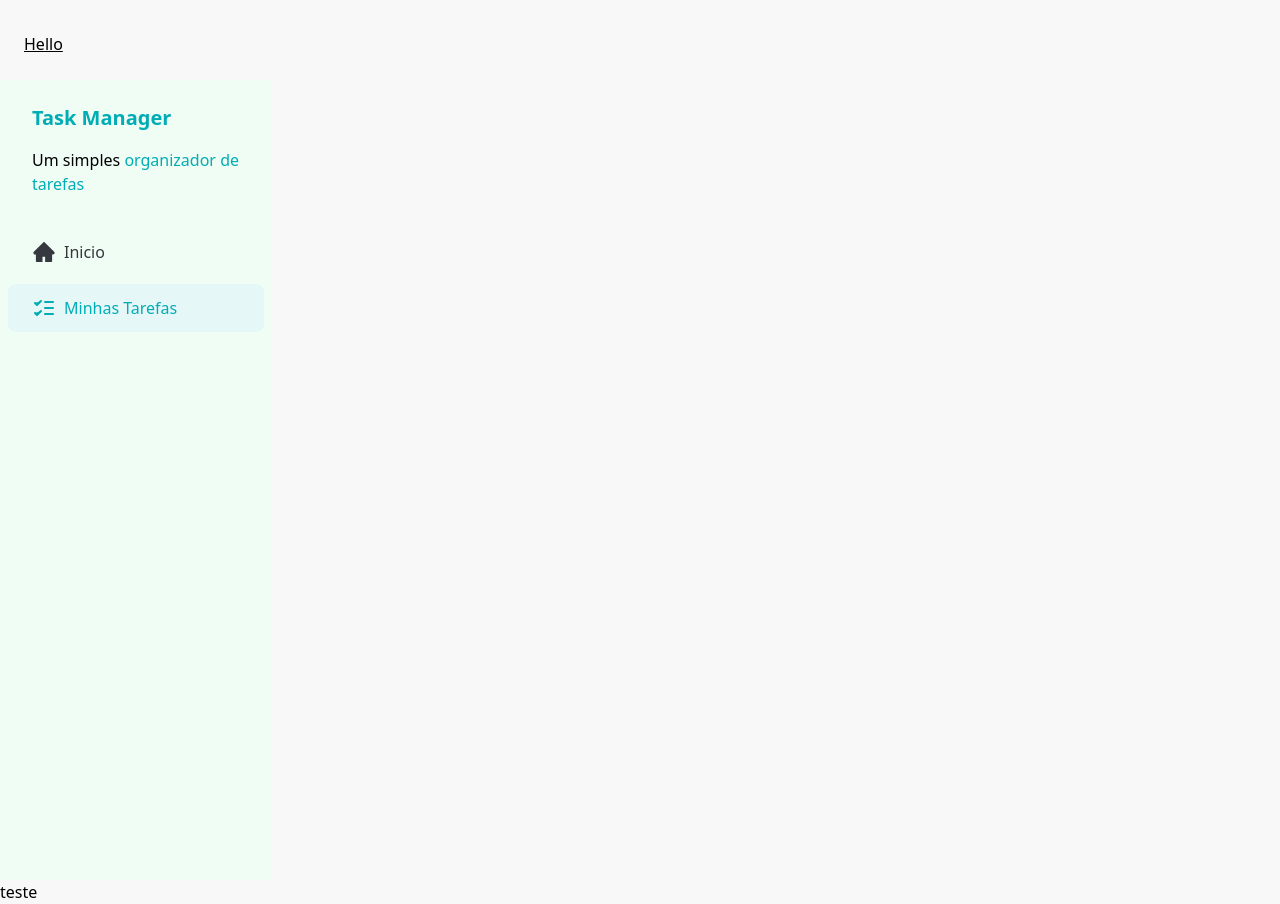
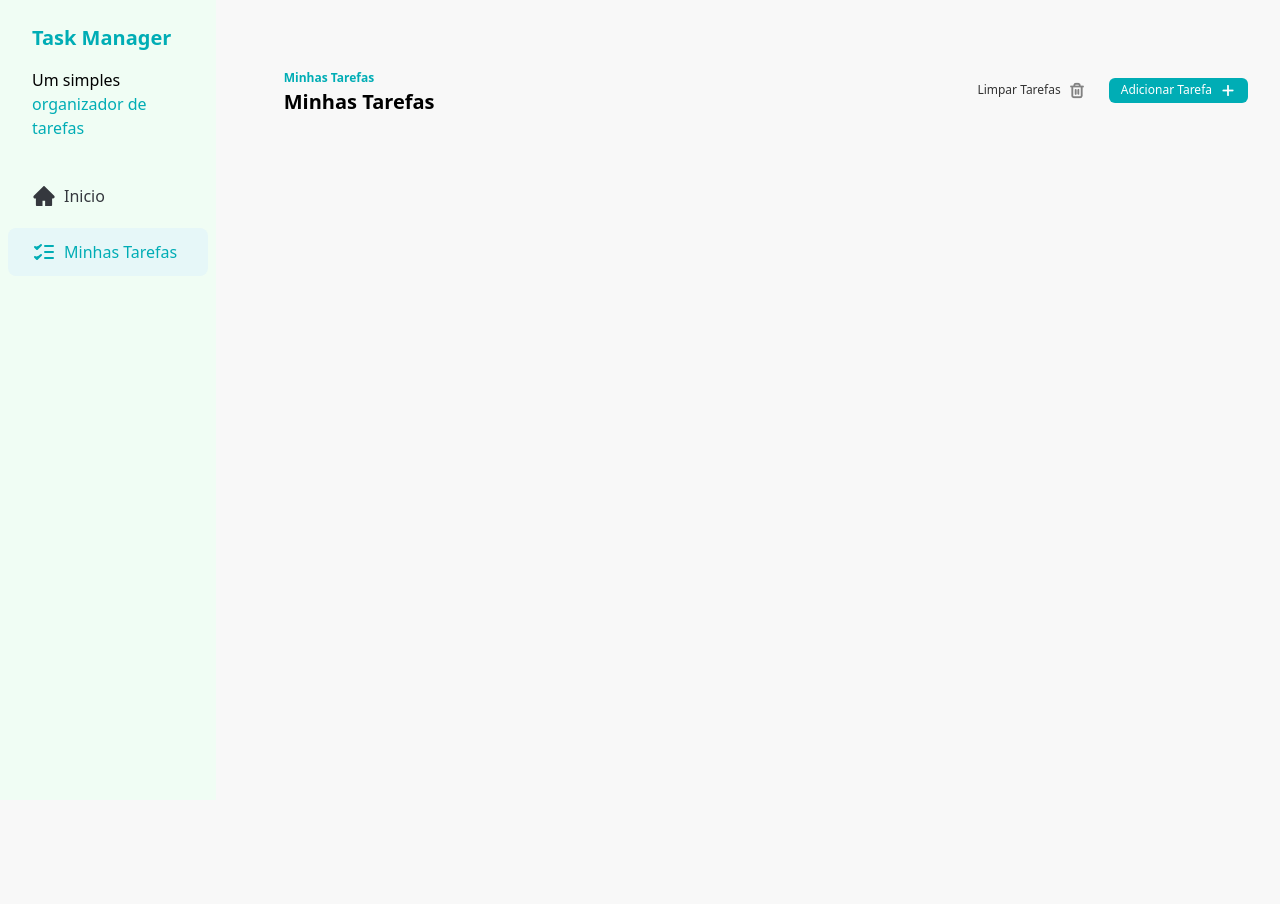
Before and after one commit to eracksonsouza/todo-master, a React (Vite) app: page / in a window 1280 px wide. After the commit the page ends 800 px from the top, so only its background shows below. Built offline with nearby package versions, Linux system fonts and the light colour scheme.

Commit message:
feat: add initial Task and Button components

```diff
--- a/src/App.jsx
+++ b/src/App.jsx
@@ -1,15 +1,15 @@
-import SideBar from "./components/SideBar"
-
+import SideBar from "./components/SideBar";
+import Tasks from "./components/Tasks";
 
 function App() {
-
   return (
     <>
-      <h1 className="p-6 underline mt-2">Hello</h1>
-      <SideBar />
-      <h1>teste</h1>
+      <div className="flex gap-9">
+        <SideBar />
+        <Tasks />
+      </div>
     </>
-  )
+  );
 }
 
-export default App
+export default App;
--- /dev/null
+++ b/src/components/Button.jsx
@@ -0,0 +1,20 @@
+const Button = ({ children, variant= 'primary' }) => {
+  const getVariantClasses = () => {
+    if (variant === "primary") {
+      return "bg-[#00ADB5] text-white";
+    }
+
+    if (variant === "ghost") {
+      return "bg-transparent text-[#333333]";
+    }
+  };
+  return (
+    <div>
+      <button className={`flex gap-2 hover:opacity-80 transition rounded-md  px-3 py-1 text-xs ${getVariantClasses()}`}>
+        {children}
+      </button>
+    </div>
+  );
+};
+
+export default Button;
--- /dev/null
+++ b/src/components/Tasks.jsx
@@ -0,0 +1,33 @@
+import React from "react";
+import Button from "./Button";
+import AddIcon from "../assets/icons/add.png";
+import TrashIcon from "../assets/icons/trash-2.png";
+
+const Tasks = () => {
+  return (
+    <div className="w-full px-8 py-16">
+      <div className="flex w-full justify-between">
+        <div>
+          <span className="text-xs font-semibold text-[#00ADB5]">
+            Minhas Tarefas
+          </span>
+          <h2 className="text-xl font-semibold"> Minhas Tarefas </h2>
+        </div>
+
+        <div className="flex items-center gap-3">
+          <Button variant="ghost">
+            Limpar Tarefas
+            <img src={TrashIcon} alt="" />
+          </Button>
+
+          <Button>
+            Adicionar Tarefa
+            <img src={AddIcon} alt="Adicionar Tarefa" />
+          </Button>
+        </div>
+      </div>
+    </div>
+  );
+};
+
+export default Tasks;
```
Also changed, not shown: src/assets/fonts/OFL.txt, src/assets/icons/add.png (added), src/assets/icons/trash-2.png (added), src/components/SideBar.jsx (line endings or trailing spaces), src/components/SideBarButton.jsx (line endings or trailing spaces), src/styles/global.css (line endings or trailing spaces).
